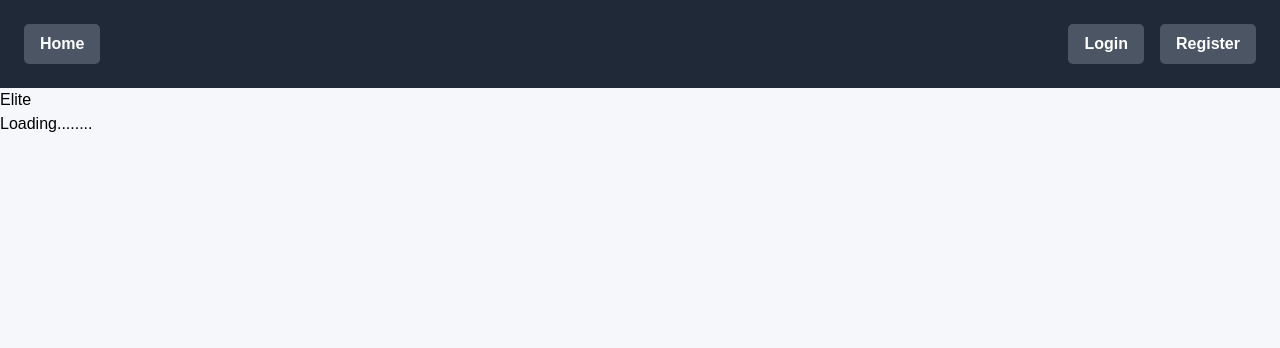
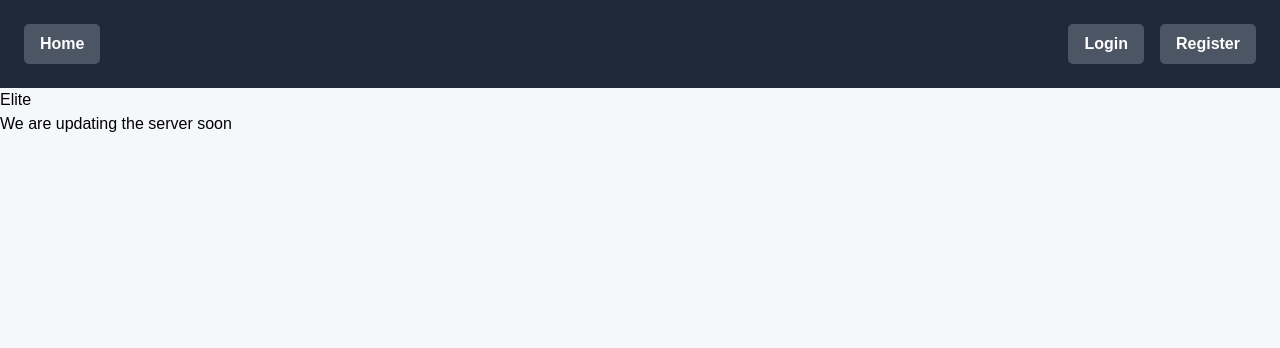
Before and after one commit to Emetex180/TRADING-OS-AND-NFT-MINTING, a Flask app: page / in a window 1280 px wide. Shown: the top 348 px of the page. Run offline with Flask 3, Linux system fonts and the light colour scheme.

Commit message:
Update index.html

```diff
--- a/templates/index.html
+++ b/templates/index.html
@@ -1,7 +1,7 @@
 {% extends "base.html" %}
 {% block content %}
     <h1>Elite</h1>
-    <p>Loading........</p>
+    <p>We are updating the server soon</p>
 
 
 
```
